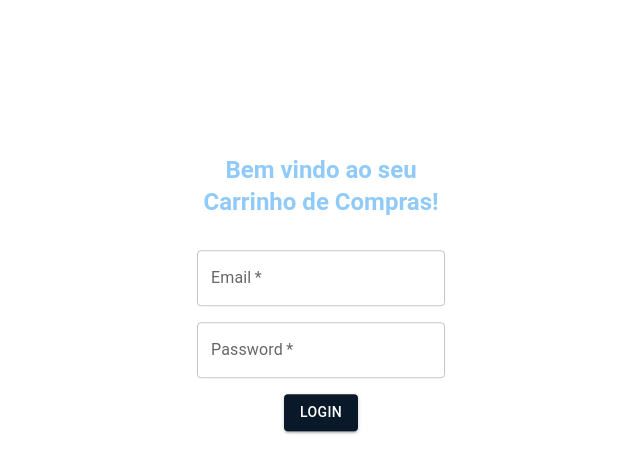
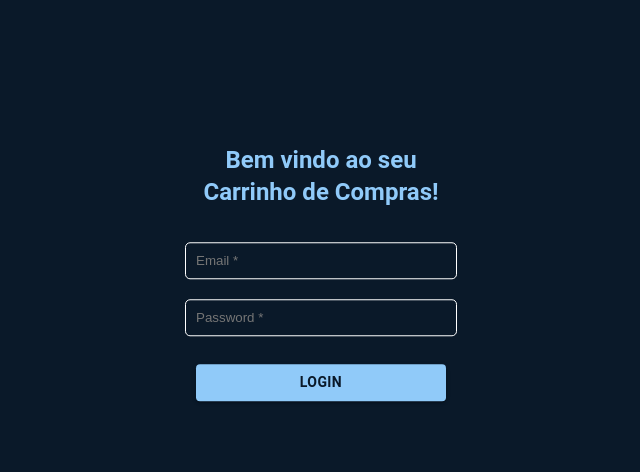
Before and after one commit to MadalenaSousa/shopping-cart, a React (Create React App) app: page / in a window 1280 px wide. Shown: the top 472 px of the page, without its empty margins (319-959 px from the left). Built offline with nearby package versions, Linux system fonts and the light colour scheme.

Commit message:
Styled Components on the Login

```diff
--- a/public/index.html
+++ b/public/index.html
@@ -11,7 +11,7 @@
     />
     <title>Shopping Cart</title>
   </head>
-  <body>
+  <body id="body">
     <noscript>You need to enable JavaScript to run this app.</noscript>
     <div id="root"></div>
     <!--
--- a/src/App.css
+++ b/src/App.css
@@ -2,6 +2,9 @@
   text-align: left;
 }
 
-body {
-  height: 100vh;
+body, #root {
+  height: 100%;
+  width: 100%;
+  margin: 0;
+  padding: 0;
 }
--- a/src/components/Login.js
+++ b/src/components/Login.js
@@ -4,16 +4,33 @@ import Button from '@mui/material/Button';
 import TextField from '@mui/material/TextField';
 import { useNavigate } from 'react-router-dom';
 import Typography from '@mui/material/Typography';
-import { useState } from 'react'
+import { useState, useEffect } from 'react'
 import { useDispatch } from 'react-redux';
 import { userLogin } from '../redux/actions/userLogin';
+import styled from "styled-components";
 
+const S = {
+    LoginInput: styled.input
+        `height: 100%;
+        max-width: 90%;
+        width: 250px;
+        background-color: transparent;
+        border: 1px solid white;
+        border-radius: 5px;
+        padding: 10px;
+        color: black;
+        margin: 2px;`
+}
 
 function Login() {
     const dispatch = useDispatch();
     const navigate = useNavigate();
     const [email, setEmail] = useState("");
     const [password, setPassword] = useState("");
+
+    useEffect(() => {
+        document.getElementById('body').style.backgroundColor = '#0A1929'
+    }, []);
 
     function handleSubmit(event) { //should this saved data be persistent?
         event.preventDefault() //removes the warning about the form not having any associated action
@@ -28,33 +45,35 @@ function Login() {
     };
 
     return (
-    <Box component='form' onSubmit={handleSubmit} sx={{textAlign: 'center', transform: 'translateY(50%)'}}>
+    <Box component='form' onSubmit={handleSubmit} sx={{textAlign: 'center', transform: 'translateY(50%)', width: '100%'}}>
         <Box sx={{m: 2}}>
             <Typography variant="h5" component="div" sx={{fontWeight: 'bold', color: '#90CAF9', marginBottom: 4}}>Bem vindo ao seu <br/> Carrinho de Compras!</Typography>
         </Box>
         <Box sx={{m: 2}}>
-            <TextField
+            <S.LoginInput
                 id="outlined-basic"
                 variant="outlined"
 
                 required
+                placeholder="Email *"
                 label="Email"
                 value={email}
                 onChange={event => setEmail(event.target.value)}
             />
         </Box>
         <Box sx={{m: 2}}>
-            <TextField
+            <S.LoginInput
                 id="outlined-basic"
                 variant="outlined"
 
                 required
+                placeholder="Password *"
                 label="Password"
                 value={password}
                 onChange={event => setPassword(event.target.value)}
             />
         </Box>
-        <Button type="submit" variant="contained" sx={{backgroundColor: '#0A1929', color: 'white'}}>Login</Button>
+        <Button type="submit" variant="contained" sx={{backgroundColor: '#90CAF9', color: '#0A1929', maxWidth: '90%', width: '250px;', fontWeight: 'bold', marginTop: '10px'}}>Login</Button>
     </Box>
     );
 }
--- a/src/components/ShoppingCart.js
+++ b/src/components/ShoppingCart.js
@@ -12,6 +12,8 @@ function ShoppingCart() {
     if(isLogged === false) {
       navigate('/')
     }
+
+    document.getElementById('body').style.backgroundColor = 'white'
   }, []);
 
   return (
```
